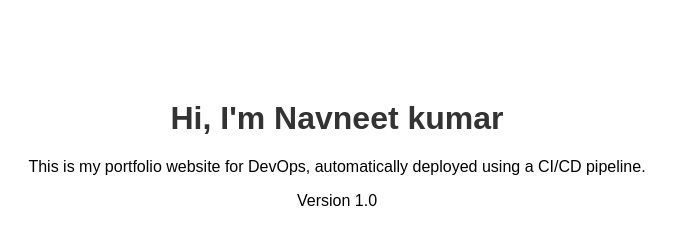
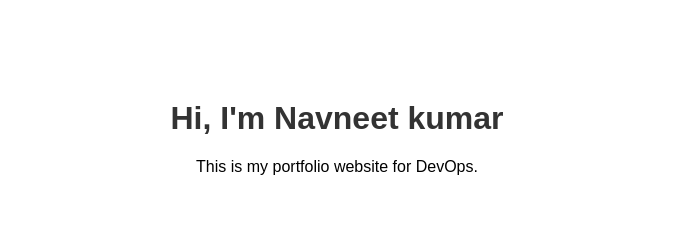
Before and after one commit to Nav7814/my-portfolio, a plain HTML site: page index.html in a window 1280 px wide. Shown: the whole page, without its empty margins (303-979 px from the left). Drawn offline with Linux system fonts and the light colour scheme.

Commit message:
added some changes

```diff
--- a/index.html
+++ b/index.html
@@ -11,7 +11,6 @@
 </head>
 <body>
     <h1>Hi, I'm Navneet kumar</h1>
-    <p>This is my portfolio website for DevOps, automatically deployed using a CI/CD pipeline.</p>
-    <p>Version 1.0</p>
+    <p>This is my portfolio website for DevOps.</p>
 </body>
 </html>
```
